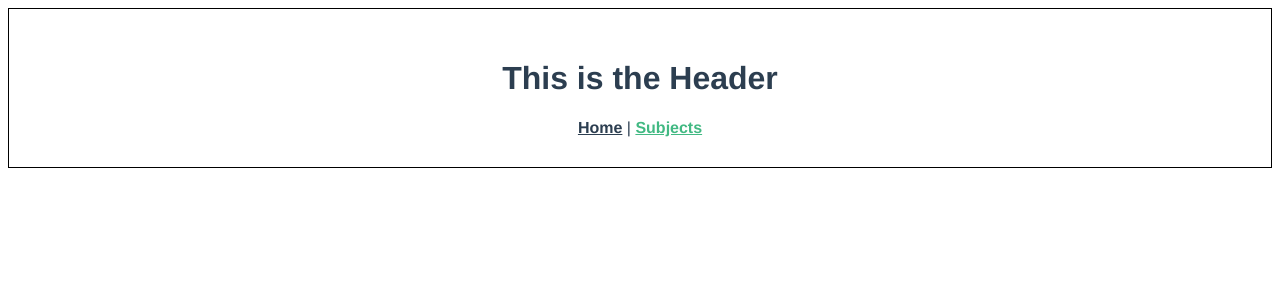
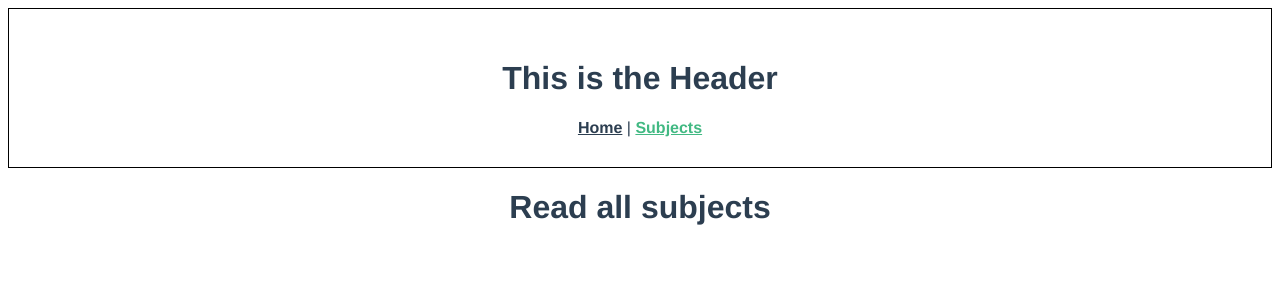
Before and after one commit to dimitriobin/P07-Groupomania, a Vue app in the folder front_end/: page /about in a window 1280 px wide. Shown: the top 300 px of the page. Built offline with nearby package versions, Linux system fonts and the light colour scheme.

Commit message:
routage des pages Home et Subjects

```diff
--- a/front_end/src/App.vue
+++ b/front_end/src/App.vue
@@ -1,6 +1,7 @@
 <template>
   <div id="app">
     <Header />
+    <router-view />
   </div>
 </template>
 
--- a/front_end/src/views/Home.vue
+++ b/front_end/src/views/Home.vue
@@ -1,6 +1,6 @@
 <template>
   <div class="home">
-    <img alt="Vue logo" src="../assets/logo.png" />
+    <h1>Here is the Home page</h1>
     <PostContainer />
     <Sidebar />
   </div>
--- a/front_end/src/views/Subjects.vue
+++ b/front_end/src/views/Subjects.vue
@@ -1,5 +1,5 @@
 <template>
   <div class="about">
-    <h1>This is an about page</h1>
+    <h1>Read all subjects</h1>
   </div>
 </template>
```
